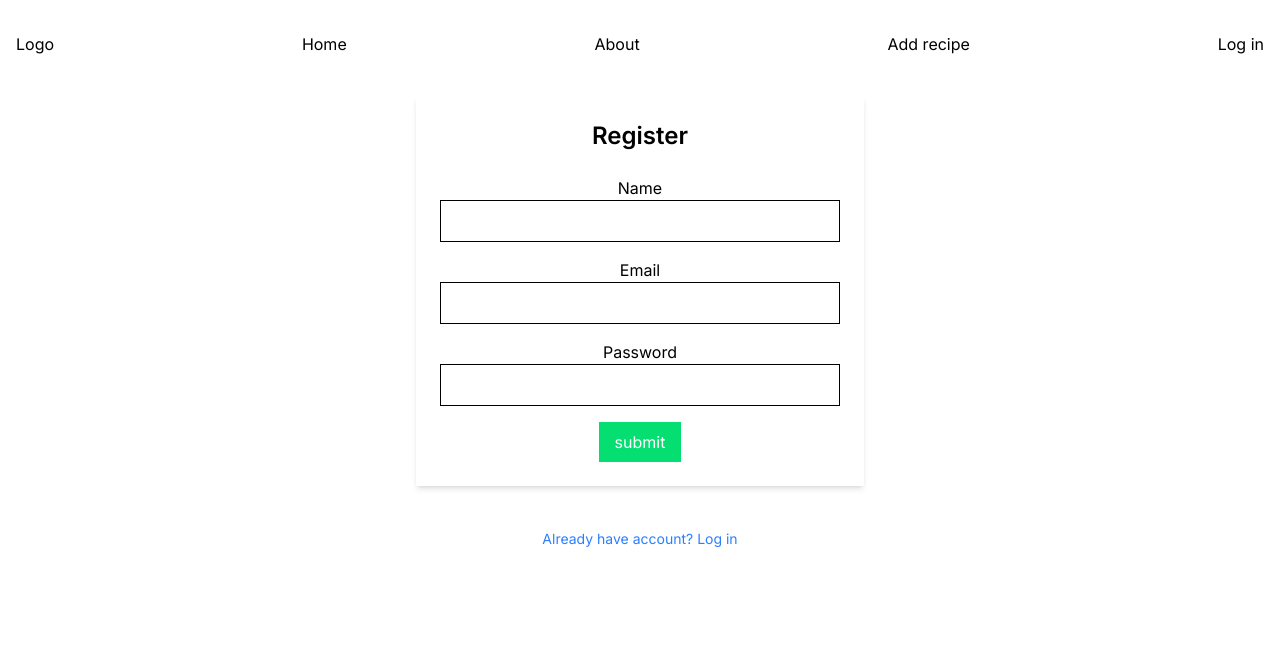
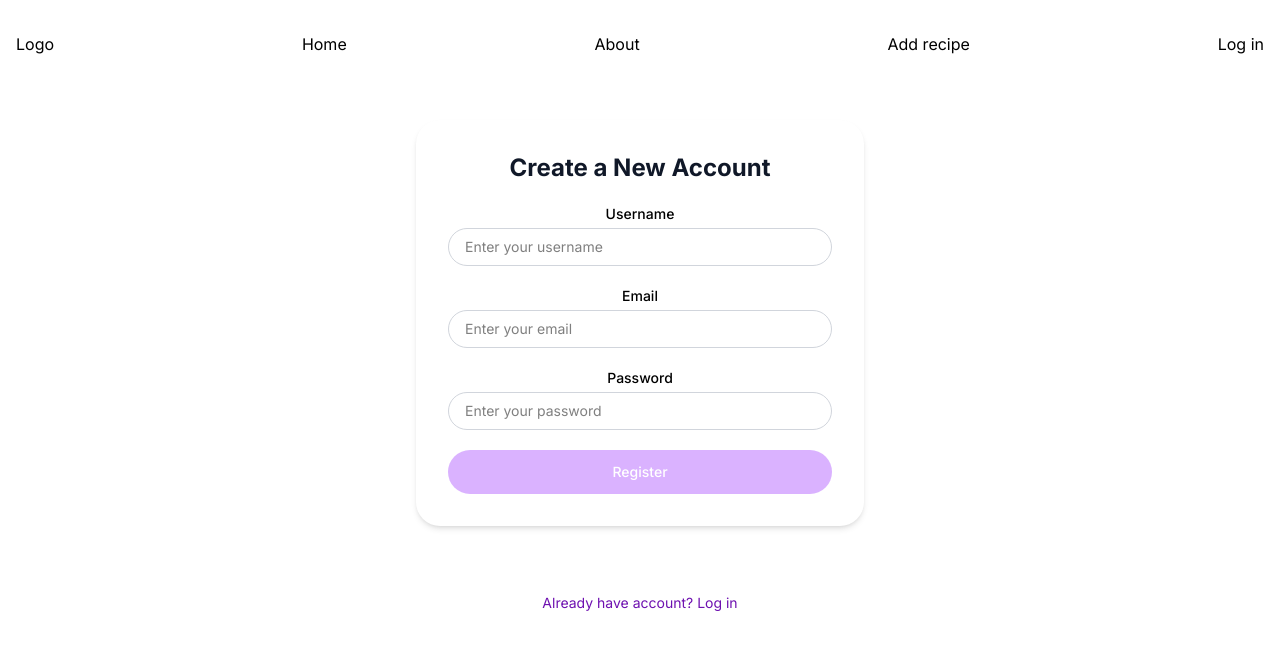
Before and after one commit to anastasiia-zu/anastasiia-food-randomizer, a Next.js app: page /sign-up in a window 1280 px wide. Shown: the top 650 px of the page. Built offline with nearby package versions, Linux system fonts and the light colour scheme; no server answers.

Commit message:
first styles added

```diff
--- a/src/app/components/auth-form.tsx
+++ b/src/app/components/auth-form.tsx
@@ -57,47 +57,59 @@ const AuthForm = ({authFormType}: {authFormType: string }) => {
    }
 
   return (
-    <div className='max-w-md mx-auto py-10'>
-      <form className='bg-white p-6 shadow-md' onSubmit={handleSubmit}>
-         <h2 className='text-2xl font-semibold mb-6'>
-            {authFormType === 'register' ? 'Register' : 'Log in'}
+      <div className="max-w-md mx-auto py-16">
+      <form
+         className="bg-white p-8 rounded-3xl shadow-md w-full flex flex-col gap-5"
+         onSubmit={handleSubmit}
+      >
+         <h2 className="text-2xl font-bold text-gray-900">
+            {authFormType === 'register' ? 'Create a New Account' : 'Log In to Your Account'}
          </h2>
 
          {authFormType === 'register' && (
-            <div className='flex flex-col mb-4'>
-               <label>Name</label>
-               <input
-               className='border border-black p-2'
-               type='text'
+            <div className="flex flex-col">
+            <label className="text-sm font-medium mb-1">Username</label>
+            <input
+               className="border border-gray-300 rounded-full px-4 py-2 text-sm focus:outline-none focus:ring-2 focus:ring-purple-300"
+               type="text"
+               placeholder="Enter your username"
                value={name}
-               onChange={e => setName(e.target.value)}
-               />
+               onChange={(e) => setName(e.target.value)}
+            />
             </div>
          )}
 
-         <div className='flex flex-col mb-4'>
-            <label>Email</label>
+         <div className="flex flex-col">
+            <label className="text-sm font-medium mb-1">Email</label>
             <input
-            className='border border-black p-2'
-            type='email'
+            className="border border-gray-300 rounded-full px-4 py-2 text-sm focus:outline-none focus:ring-2 focus:ring-purple-300"
+            type="email"
+            placeholder="Enter your email"
             value={email}
-            onChange={e => setEmail(e.target.value)}
+            onChange={(e) => setEmail(e.target.value)}
             />
          </div>
-         <div className='flex flex-col mb-4'>
-            <label>Password</label>
+
+         <div className="flex flex-col">
+            <label className="text-sm font-medium mb-1">Password</label>
             <input
-            className='border border-black p-2'
-            type='password'
+            className="border border-gray-300 rounded-full px-4 py-2 text-sm focus:outline-none focus:ring-2 focus:ring-purple-300"
+            type="password"
+            placeholder="Enter your password"
             value={password}
-            onChange={e => setPassword(e.target.value)}
+            onChange={(e) => setPassword(e.target.value)}
             />
          </div>
-         <button className='bg-green-400 text-white px-4 py-2 disabled:bg-gray-400' type='submit' disabled={loading}>
-            {loading ? 'processing...' : 'submit'}
+
+         <button
+            type="submit"
+            disabled={loading}
+            className="w-full bg-purple-300 text-white py-3 rounded-full font-medium text-sm hover:bg-purple-400 transition disabled:opacity-50"
+         >
+            {loading ? 'Processing...' : authFormType === 'register' ? 'Register' : 'Log In'}
          </button>
       </form>
-    </div>
+      </div>
   )
 }
 
--- a/src/app/components/random-recipe.tsx
+++ b/src/app/components/random-recipe.tsx
@@ -52,35 +52,35 @@ const RandomRecipe = () => {
    };
 
   return (
-   <div className='max-w-xl mx-auto mt-10 text-center'>
+   <div className='flex flex-col items-center mt-10'>
       <button
       onClick={handleShowRandom}
-      className='mx-auto mt-6 bg-purple-300 text-white font-semibold px-6 py-3 rounded-full hover:bg-purple-400 transition duration-300 disabled:opacity-50'
+      className='bg-purple-400 text-white font-semibold px-6 py-3 rounded-full hover:bg-purple-500 transition mb-10'
       disabled={loading || recipes.length === 0}
       >
          {loading? "Loading..." : "Get a Random Recipe"}
       </button>
 
       {randomRecipe && (
-         <div className='bg-yellow-500 shadow-md rounded p-4 border'>
+         <div className='w-full max-w-xl bg-white shadow-lg rounded-3xl p-6 border border-gray-100 text-center'>
             <h2 className='text-2xl font-bold mb-2'>
                {randomRecipe.title}
             </h2>
             {randomRecipe.imageURL && (
                <Image
-               width={500}
-               height={300}
+               width={600}
+               height={400}
                src={randomRecipe.imageURL}
                alt={randomRecipe.title}
-               className='w-full h-64 object-cover rounded mb-4'/>
+               className='w-full h-64 object-cover rounded-2xl mb-4'/>
             )}
-            <p className='mb-3 text-gray-700'>
+            <p className='mb-4 text-gray-700 text-base'>
                {randomRecipe.description}
             </p>
             <h3 className='text-lg font-semibold mb-2'>
                Ingredients:
             </h3>
-            <ul className='list-disc pl-5 text-left'>
+            <ul className='ext-left text-sm text-gray-600 list-disc pl-5'>
                {randomRecipe.allIngredients.map((ing, index) => (
                   <li key={index}>{ing.amount} {ing.unit} of {ing.name}</li>
                ))}
--- a/src/app/components/recipe-form.tsx
+++ b/src/app/components/recipe-form.tsx
@@ -110,59 +110,85 @@ const RecipeForm = () => {
    }
 
   return (
-   <form className='flex flex-col gap-4 max-w-3xl mx-auto py-8' onSubmit={handleSubmit}>
+   <form
+   className='bg-white max-w-2xl w-full mx-auto mt-10 p-8 rounded-3xl shadow-md flex flex-col gap-6'
+   onSubmit={handleSubmit}
+   >
       <div className='flex flex-col'>
-         <label>Title</label>
+         <label className="text-sm font-semibold mb-1">Recipe Title</label>
          <input
-         className='border border-black p-2'
+         className='border border-gray-300 rounded-full px-4 py-2 focus:outline-none focus:ring-2 focus:ring-purple-300 text-sm'
          type='text'
          value={title}
          onChange={e => setTitle(e.target.value)}
+         placeholder="Enter recipe title"
          />
       </div>
 
       <div className='flex flex-col'>
-         <label>Description</label>
+         <label className="text-sm font-semibold mb-1">Description</label>
          <input
-         className='border border-black p-2'
+         className='border border-gray-300 rounded-2xl px-4 py-3 focus:outline-none focus:ring-2 focus:ring-purple-300 text-sm resize-none'
          type='text'
          value={description}
          onChange={e => setDescription(e.target.value)}
+         placeholder="Enter recipe description"
          />
       </div>
 
-      <div className='flex flex-col'>
-         <label>Upload image</label>
-         <input
-         type='file'
-         accept='image/*'
+      <div className="flex flex-col">
+      <label className="text-sm font-semibold mb-2">Upload Image</label>
+      <input
+         id="image-upload"
+         type="file"
+         accept="image/*"
          onChange={hangleImageChange}
+         className="hidden"
+      />
+      <label
+         htmlFor="image-upload"
+         className="inline-block w-fit cursor-pointer bg-purple-300 text-white font-medium px-4 py-2 rounded-full hover:bg-purple-400 transition text-sm"
+      >
+         Choose Image
+      </label>
+      {previewImage && (
+         <Image
+            src={previewImage}
+            alt="preview"
+            width={48}
+            height={48}
+            className="mt-4 w-48 h-48 object-cover rounded-xl border"
          />
-         {previewImage && (<Image src={previewImage} alt='preview' width={48} height={48} className='mt-2 w-48 h-48 object-cover border'/>)}
+      )}
       </div>
 
-      <div className='flex items-end gap-4'>
-         <div className='flex flex-col'>
-            <label>Ingredient</label>
+      <div className='flex flex-wrap items-end gap-4'>
+         <div className='flex flex-col flex-1 min-w-[200px]'>
+            <label className="text-sm font-semibold mb-1">Ingredient</label>
             <input
-            className='border border-black p-2'
+            className='border border-gray-300 rounded-full px-4 py-2 text-sm focus:outline-none focus:ring-2 focus:ring-purple-300'
             type='text'
             value={ingredient}
-            onChange={e => setIngredient(e.target.value)}
+            onChange={(e) => setIngredient(e.target.value)}
+            placeholder="Ingredient name"
             />
          </div>
-         <div className='flex flex-col'>
-            <label>Proportions</label>
+         <div className='flex flex-col w-[110px]'>
+            <label className="text-sm font-semibold mb-1">Proportions</label>
             <input
-            className='border border-black p-2'
+            className='border border-gray-300 rounded-full px-3 py-2 text-sm focus:outline-none focus:ring-2 focus:ring-purple-300'
             type='text'
             value={proportions}
-            onChange={e => setProportions(e.target.value)}
+            onChange={(e) => setProportions(e.target.value)}
+            placeholder="Proportion"
             />
          </div>
-         <div className='flex flex-col'>
-            <label>Measure</label>
-            <select className='border border-black p-2' onChange={e => setMeasure(e.target.value)}>
+         <div className='flex flex-col w-[130px]'>
+            <label className="text-sm font-semibold mb-1">Measure</label>
+            <select
+            className='border border-gray-300 rounded-full px-3 py-2 text-sm focus:outline-none focus:ring-2 focus:ring-purple-300'
+            onChange={e => setMeasure(e.target.value)}
+            >
                <option value={'spoons'}>
                   spoons
                </option>
@@ -178,14 +204,20 @@ const RecipeForm = () => {
             </select>
          </div>
 
-         <button className='bg-green-400 text-white px-4 py-2' type='button' onClick={addIngredient}>Add ingredient</button>
+         <button
+         className='bg-purple-300 hover:bg-purple-400 transition text-white px-4 py-2 rounded-full text-sm'
+         type='button'
+         onClick={addIngredient}
+         >
+            Add ingredient
+         </button>
       </div>
 
       <div className='flex flex-col gap-2'>
          <h3 className='text-xl font-semibold'>
          Ingredients list:
          </h3>
-         <ul className='flex flex-col gap-4'>
+         <ul className='flex flex-col gap-1 text-sm list-disc pl-5 text-gray-700'>
             {allIngredients.map((item, index) => (
                <li key={index}>{item.amount} {item.unit} of {item.name}</li>
             ))}
@@ -193,11 +225,11 @@ const RecipeForm = () => {
       </div>
 
          <button
-         className='bg-green-400 text-white px-4 py-2'
+         className='w-full bg-purple-300 text-white py-3 rounded-full font-medium hover:bg-purple-400 transition disabled:opacity-50'
          type='submit'
          disabled={loading}
          >
-            {loading? "Loading..." : "Submit"}
+            {loading? "Loading..." : "Submit Recipe"}
          </button>
    </form>
   )
--- a/src/app/log-in/page.tsx
+++ b/src/app/log-in/page.tsx
@@ -6,7 +6,7 @@ export default function LogIn() {
   return (
     <div className='text-center'>
       <AuthForm authFormType="Log-In"/>
-      <Link className='text-blue-500 text-sm' href='/sign-up'> You dont have account? Sign up here</Link>
+      <Link className='text-purple-800 text-sm hover:underline hover:text-purple-900 transition' href='/sign-up'> Don&apos;t have an account? Sign up here</Link>
     </div>
   )
 }
--- a/src/app/sign-up/page.tsx
+++ b/src/app/sign-up/page.tsx
@@ -6,7 +6,7 @@ export default function SignUp() {
   return (
     <div className='text-center'>
       <AuthForm authFormType="register"/>
-      <Link className='text-blue-500 text-sm' href='/log-in'>Already have account? Log in</Link>
+      <Link className='text-purple-800 text-sm hover:underline hover:text-purple-900 transition' href='/log-in'>Already have account? Log in</Link>
     </div>
   )
 }
```
